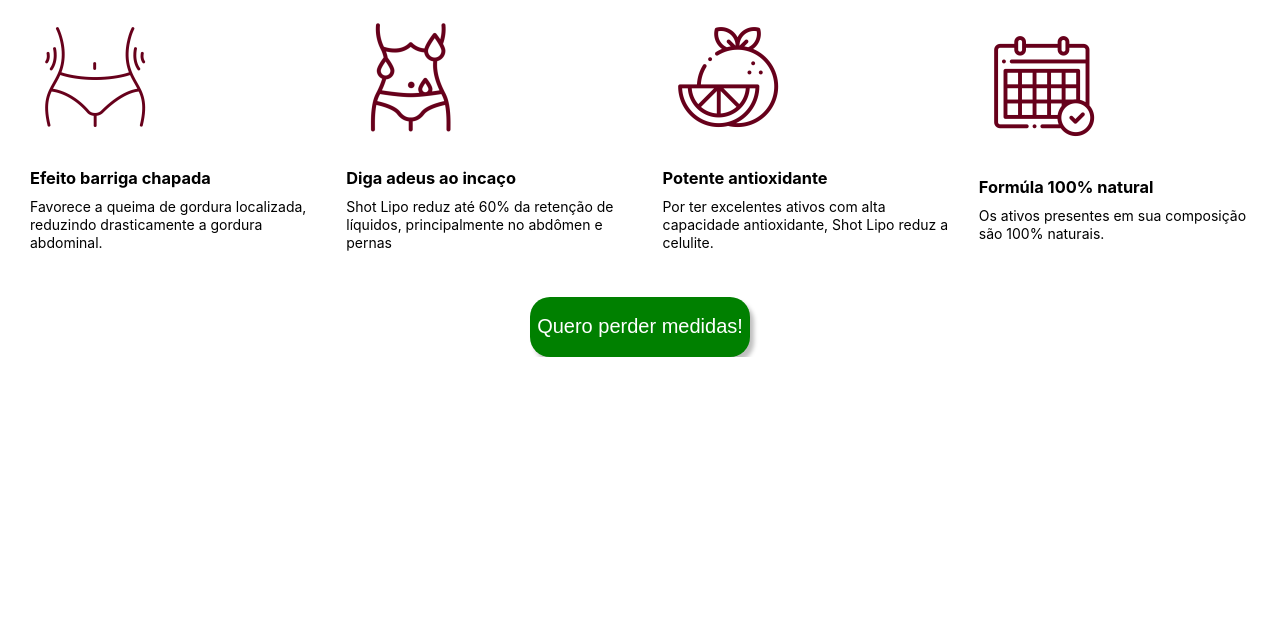
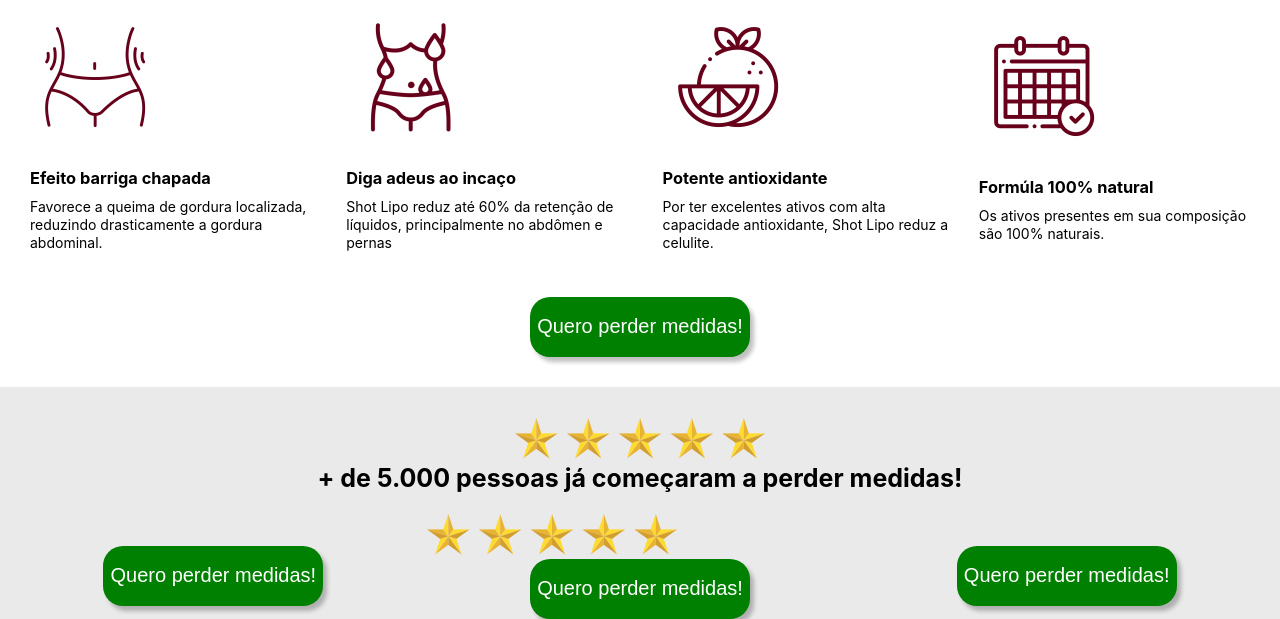
Before and after one commit to matheus-fnprado/shot-lipo-drenagem.github.io, a website: page index.html in a window 1280 px wide. Shown: the part 1978-2597 px from the top of the page. Before the commit the page ends 2335 px from the top, so only its background shows below. Drawn offline with Linux system fonts and the light colour scheme.

Commit message:
ajuste ofertas

```diff
--- a/index.html
+++ b/index.html
@@ -214,7 +214,36 @@
 }
 
 .btn{
-    padding-top: 30px
+    padding-top: 30px;
+    padding-bottom: 30px;
+}
+
+.estrelas{
+    width: auto;
+    height: auto;
+}
+
+.oferta{
+    display: flex;
+    flex-direction: row;
+    justify-content: center;
+    align-items: center;
+    padding-top: 20px;
+}
+
+.shots{
+    background-color: #eaeaea;
+}
+
+.clientes{
+    padding-top: 30px;
+    text-align: center;
+
+}
+
+.informativo{
+    font-size: 25px;
+    font-weight: bold;
 }
 
 
@@ -271,11 +300,11 @@
         }
 
         .desejos{
-            font-size: 14px;
+            font-size: 18px;
         }
 
+
     }
-
 </style>
 <body>
     <main>
@@ -360,11 +389,32 @@
                 <button class="botao-comprar-1">Quero perder medidas!</button>
                 </div>
             </div>
+        </section>
 
-            <section>
+        <section class="shots">
+            <div class="clientes">
+                <img class="estrelas" src="estrelas_150px.webp">
+                <p class="informativo">+ de 5.000 pessoas já começaram a perder medidas!</p>
+            </div>
 
-            </section>
+            <div class="oferta">
+                <div>
+                    <img src="">
+                    <button class="botao-comprar-1">Quero perder medidas!</button>
+                </div>
 
+                <div>
+                    <img class="estrelas" src="estrelas_150px.webp">
+                    <img src="">
+                    <button class="botao-comprar-1">Quero perder medidas!</button>
+                </div>
+
+                <div>
+                    <img src="">
+                    <button class="botao-comprar-1">Quero perder medidas!</button>
+                </div>
+
+            </div>
         </section>
 
     </main>
```
Also changed, not shown: 1_1.png (added), estrelas_150px.webp (added), mulher_shot_selo_500px.webp (added).
